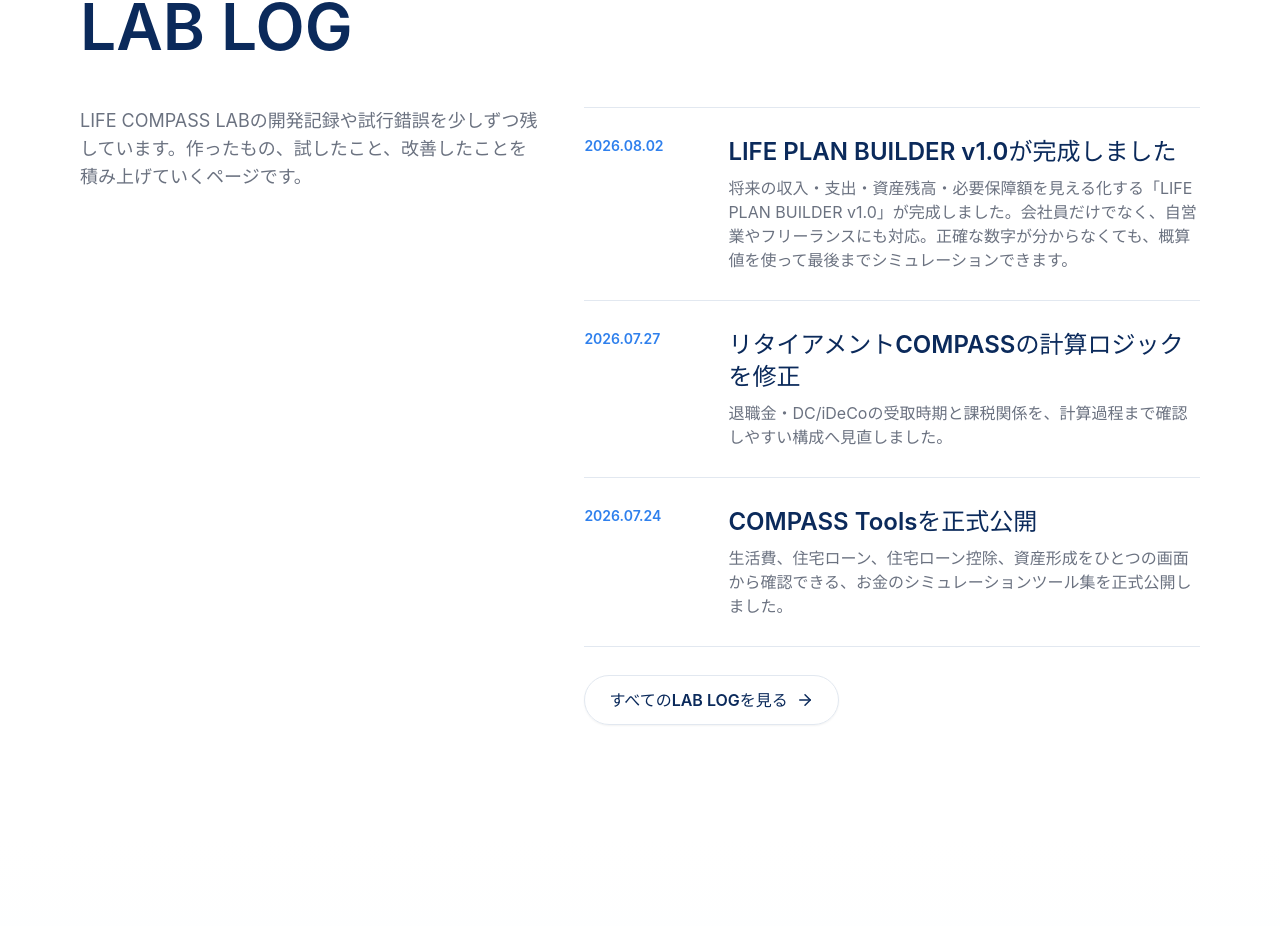
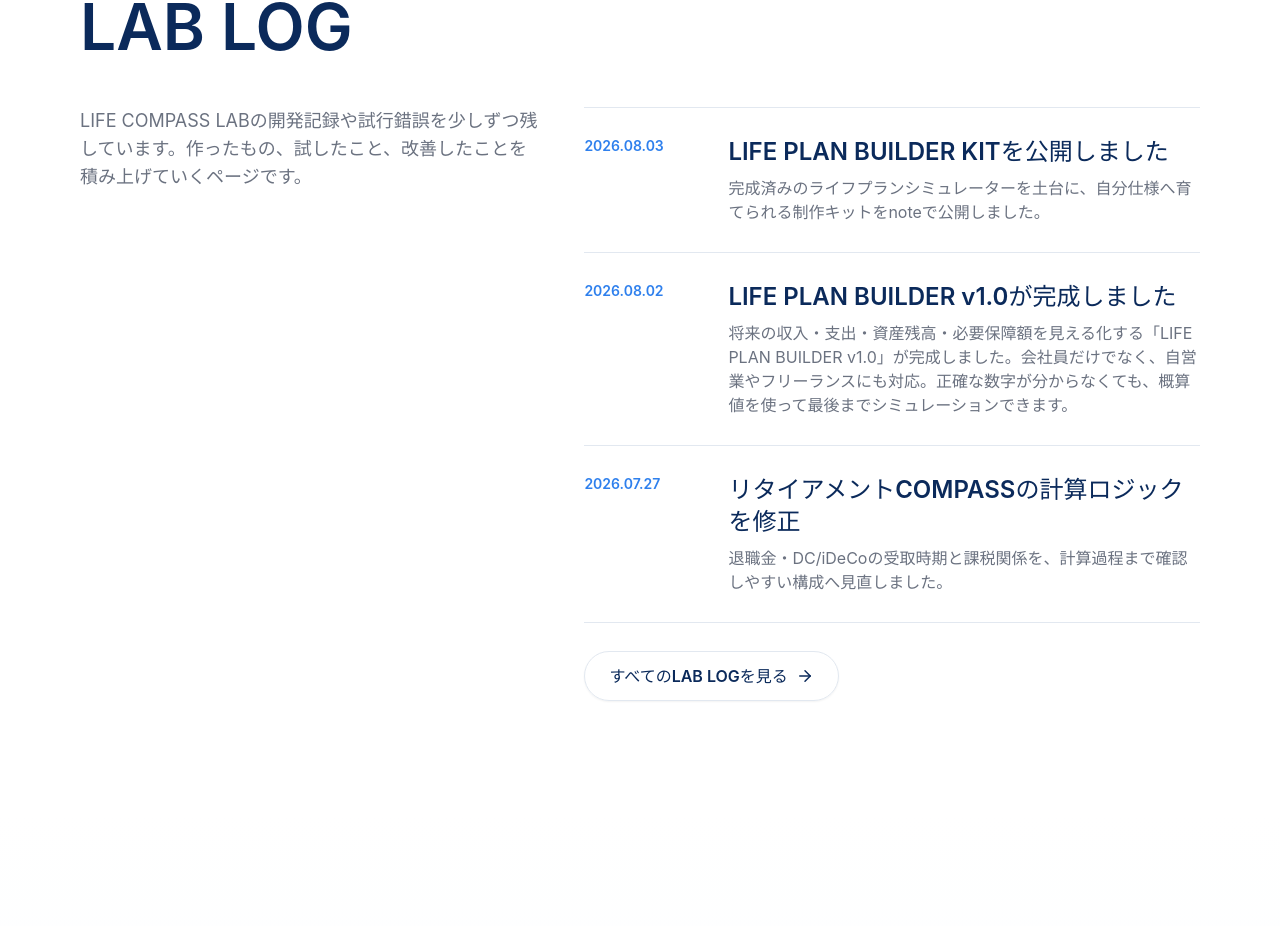
Before and after one commit to yukiya1106-arch/lifecompasslab, a React (Vite) app: page / in a window 1280 px wide. Shown: the part 2906-3832 px from the top of the page. Built offline with nearby package versions, Linux system fonts and the light colour scheme.

Commit message:
Add LIFE PLAN BUILDER KIT launch log

```diff
--- a/src/data/labLogData.ts
+++ b/src/data/labLogData.ts
@@ -8,6 +8,16 @@
 };
 
 export const labLogs: LabLog[] = [
+  {
+    date: "2026.08.03",
+    title: "LIFE PLAN BUILDER KITを公開しました",
+    summary:
+      "完成済みのライフプランシミュレーターを土台に、自分仕様へ育てられる制作キットをnoteで公開しました。",
+    body:
+      "LIFE PLAN BUILDER v1.0の完成を受けて、FP・保険募集人の方や、自分専用のライフプランツールを作ってみたい方向けに「LIFE PLAN BUILDER KIT」を公開しました。\n\n完成済みのシミュレーターに加え、Google AI Studioで名称・配色・説明文などを変更するためのカスタマイズ用プロンプト、操作ガイド、トラブル時の復旧方法をまとめています。\n\nゼロから開発するのではなく、すでに動く土台から始められることが、このキットの特徴です。高額なライフプランシステムを導入するほどではないけれど、自分の相談スタイルに合ったツールを持ちたい方に活用していただければと思います。\n\n本商品は買い切り型です。個別の開発代行や継続的な操作支援は含まれません。",
+    linkLabel: "LIFE PLAN BUILDER KITを見る",
+    linkUrl: "https://note.com/yukiyaishii/n/n59a73b170344",
+  },
   {
     date: "2026.08.02",
     title: "LIFE PLAN BUILDER v1.0が完成しました",
```
